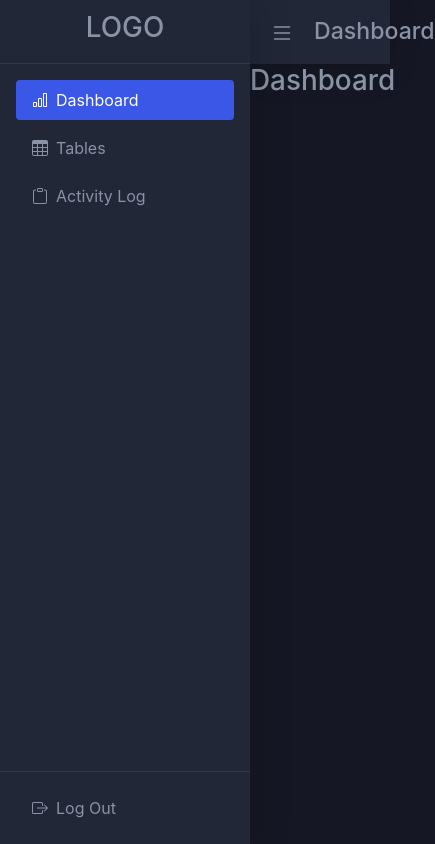
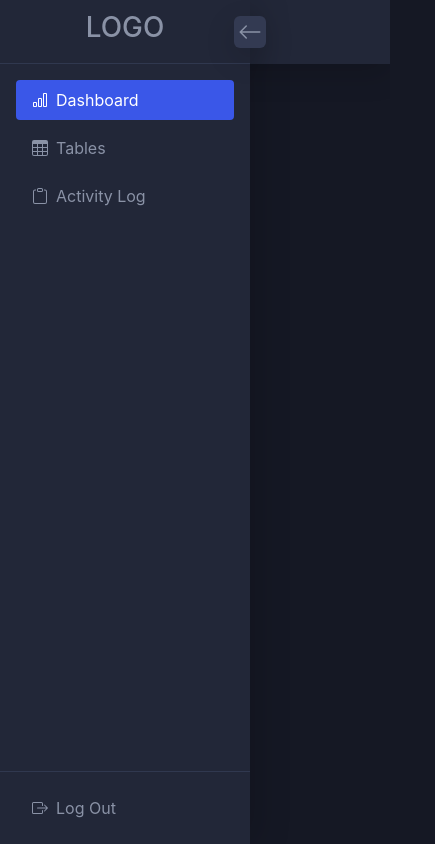
Before and after one commit to Warehouse-Management-Dashboard/storage-frontend, a React (Create React App) app: page / in a window 390 px wide. Both pictures are taken after a click on the element 32 px from the left and 32 px from the top of the page. Shown: the whole page, 435 px wide, since content can reach past the window. Built offline with nearby package versions, Linux system fonts and the light colour scheme.

Commit message:
fix sidebar and the responsibility

```diff
--- a/src/App.css
+++ b/src/App.css
@@ -20,6 +20,9 @@
 .c-bg-2 {
   background-color: #222738;
 }
+.c-bg-3 {
+  background-color: #333a52;
+}
 .c-bg-hover:hover {
   background-color: #2f3546;
 }
--- a/src/assets/stylesheet/main-layout.css
+++ b/src/assets/stylesheet/main-layout.css
@@ -14,19 +14,22 @@
 .side-bar.open {
   left: 0;
 }
+.sidebar-close-button {
+  visibility: hidden;
+}
 @media only screen and (max-width: 768px) {
   .main-layout-container.open {
-    width: 100%;
-    margin-left: 0;
-    transition: 0.3s ease;
+    width: 100% !important;
+    margin-left: 0 !important;
   }
-  .main-layout-container {
-    width: calc(100% - 250px);
-    margin-left: 250px;
+  .side-bar.open .sidebar-close-button {
+    visibility: hidden;
+  }
+  .sidebar-close-button {
+    visibility: visible;
   }
   .side-bar.open {
     left: -250px;
-    transition: 0.3s ease;
   }
   .side-bar {
     left: 0;
--- a/src/assets/stylesheet/side-bar.css
+++ b/src/assets/stylesheet/side-bar.css
@@ -2,6 +2,7 @@
   width: 250px;
   flex-wrap: nowrap !important  ;
   box-shadow: 8px 0 32px rgba(0, 0, 0, 0.15);
+  z-index: 9999;
 }
 
 .side-bar-logo {
--- a/src/components/HeaderBar.js
+++ b/src/components/HeaderBar.js
@@ -12,7 +12,7 @@ const HeaderBar = ({ sideBarOpenHandle }) => {
         className="hamburger-menu me-3 p-1 c-bg-hover rounded"
         onClick={sideBarOpenHandle}
       >
-        <List size="24px" />
+        <List size="24px" className="d-block" />
       </div>
       <h1 className="h3 d-block mb-0 ">
         {location.state ? location.state : "Dashboard"}
--- a/src/components/MainLayout.js
+++ b/src/components/MainLayout.js
@@ -10,7 +10,10 @@ const MainLayout = () => {
   };
   return (
     <>
-      <SideBar sideBarClassName={sideBarOpen} />
+      <SideBar
+        sideBarClassName={sideBarOpen}
+        sideBarOpenHandle={sideBarOpenHandle}
+      />
       <main className={`main-layout-container ${sideBarOpen}`}>
         <HeaderBar sideBarOpenHandle={sideBarOpenHandle} />
         <Outlet />
--- a/src/components/SideBar.js
+++ b/src/components/SideBar.js
@@ -8,14 +8,20 @@ import {
   Clipboard,
   BoxArrowRight,
 } from "react-bootstrap-icons";
-
-const SideBar = ({ sideBarClassName }) => {
+import { ArrowLeft } from "react-bootstrap-icons";
+const SideBar = ({ sideBarClassName, sideBarOpenHandle }) => {
   return (
     <Nav
       className={`side-bar vstack position-fixed top-0 bottom-0 center c-bg-2 ${sideBarClassName}`}
     >
-      <div className="side-bar-logo d-flex justify-content-center align-items-center bottom-line">
+      <div className="side-bar-logo d-flex justify-content-center align-items-center bottom-line position-relative">
         <h1>LOGO</h1>
+        <div
+          className="  sidebar-close-button p-1 c-bg-3 c-bg-hover box-shadow rounded position-absolute top-50 start-100 translate-middle"
+          onClick={sideBarOpenHandle}
+        >
+          <ArrowLeft size="24px" className="d-block" />
+        </div>
       </div>
       <Stack gap={2} className="side-bar-menu p-3 bottom-line">
         <Nav.Item className="side-bar-item">
```
